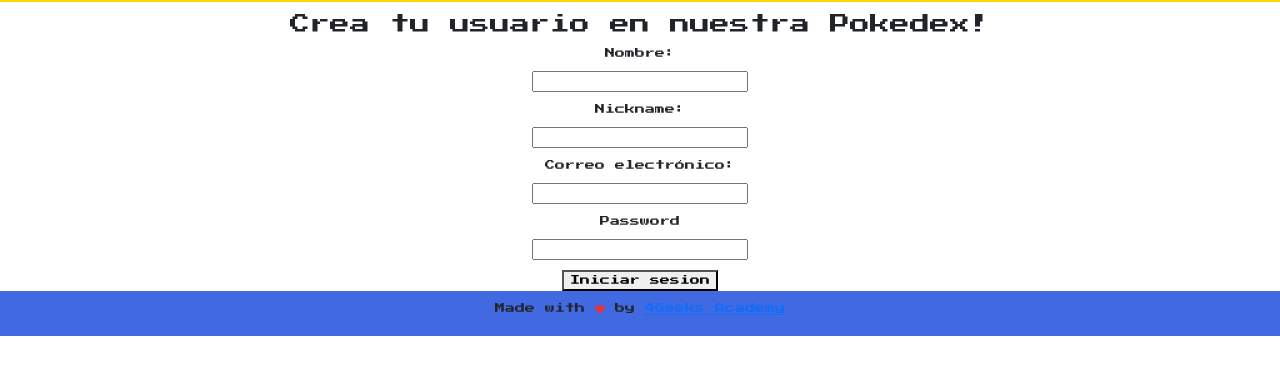
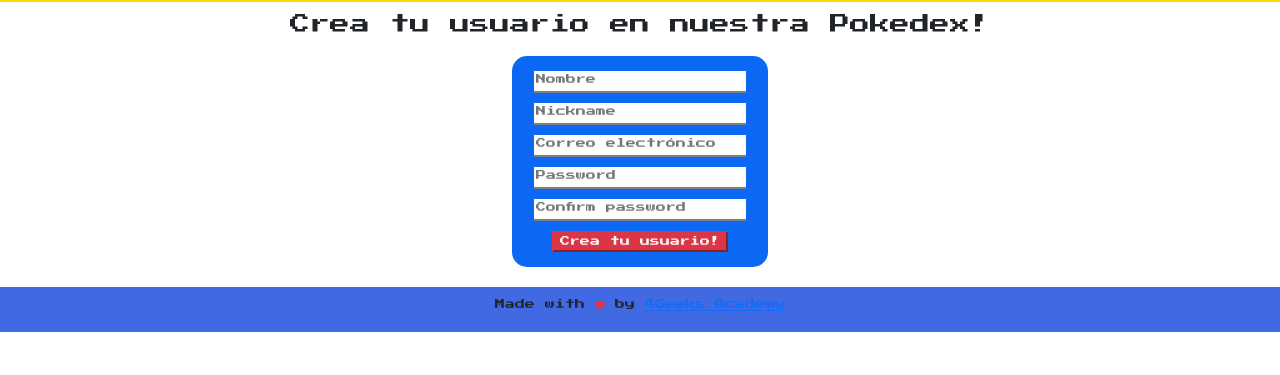
Before and after one commit to 4GeeksAcademy/RGG_pkm_app, a React app: page /login in a window 1280 px wide. Shown: the part 43-418 px from the top of the page. Built offline with nearby package versions, Linux system fonts and the light colour scheme; no server answers.

Commit message:
login style almost ok

```diff
--- a/src/front/js/component/login.js
+++ b/src/front/js/component/login.js
@@ -6,24 +6,26 @@
 
 export const Login = () =>{
     const [nombre, setNombre] = useState("")
-    const [pass, setPass] = useState("")
+    const [password, setPass] = useState("")
     const [alias, setAlias] = useState("")
     const [mail, setMail] = useState("")
+    const [confirmPass, setConfirmPass] = useState("")
 
 
     return(
         <div>
                <h2 className="title-login">Crea tu usuario en nuestra Pokedex!</h2>
             <form className="formulario">
-                <label for="name">Nombre:</label>
-                <input type="text" id="name" value={nombre} onChange={e => setNombre(e.target.value)} />
-                <label for="alias">Nickname:</label>
-                <input type="text" id="alias" value={alias} onChange={e => setAlias(e.target.value)} />
-                <label for="mail">Correo electrónico:</label>
-                <input type="mail" id="mail" value={mail} onChange={e => setMail(e.target.value)} />
-                <label for="password">Password</label>
-                <input type="password" id="password" value={pass} onChange={e => setPass(e.target.value)}/>
-                <button>Iniciar sesion</button>
+                {/* <label for="name">Nombre:</label> */}
+                <input className="input-login" type="text" id="name" placeholder="Nombre" value={nombre} onChange={e => setNombre(e.target.value)} />
+                {/* <label for="alias">Nickname:</label> */}
+                <input className="input-login" placeholder="Nickname" type="text" id="alias" value={alias} onChange={e => setAlias(e.target.value)} />
+                {/* <label for="mail">Correo electrónico:</label> */}
+                <input className="input-login" type="mail" placeholder="Correo electrónico" id="mail" value={mail} onChange={e => setMail(e.target.value)} />
+                {/* <label for="password">Password</label> */}
+                <input className="input-login" type="password" placeholder="Password" id="pass" value={password} onChange={e => setPass(e.target.value)}/>
+                <input className="input-login" type="password" placeholder="Confirm password" id="password" value={confirmPass} onChange={e => setConfirmPass(e.target.value)}/>
+                <button className="btn-danger">Crea tu usuario!</button>
             </form>
         </div>
     )
--- a/src/front/styles/login.css
+++ b/src/front/styles/login.css
@@ -9,4 +9,16 @@
     flex-direction: column;
     align-items: center;
     gap: 1rem;
+    padding: 15px;
+    background-color: #0b68f3;
+    width: 20%;
+    margin: 0 auto;
+    border-radius: 15px;
+    margin-top:20px;
+    margin-bottom: 20px;
 }
+.input-login{
+    padding-bottom: 4px;
+    border: none;
+    border-bottom:2px solid grey;
+}
```
